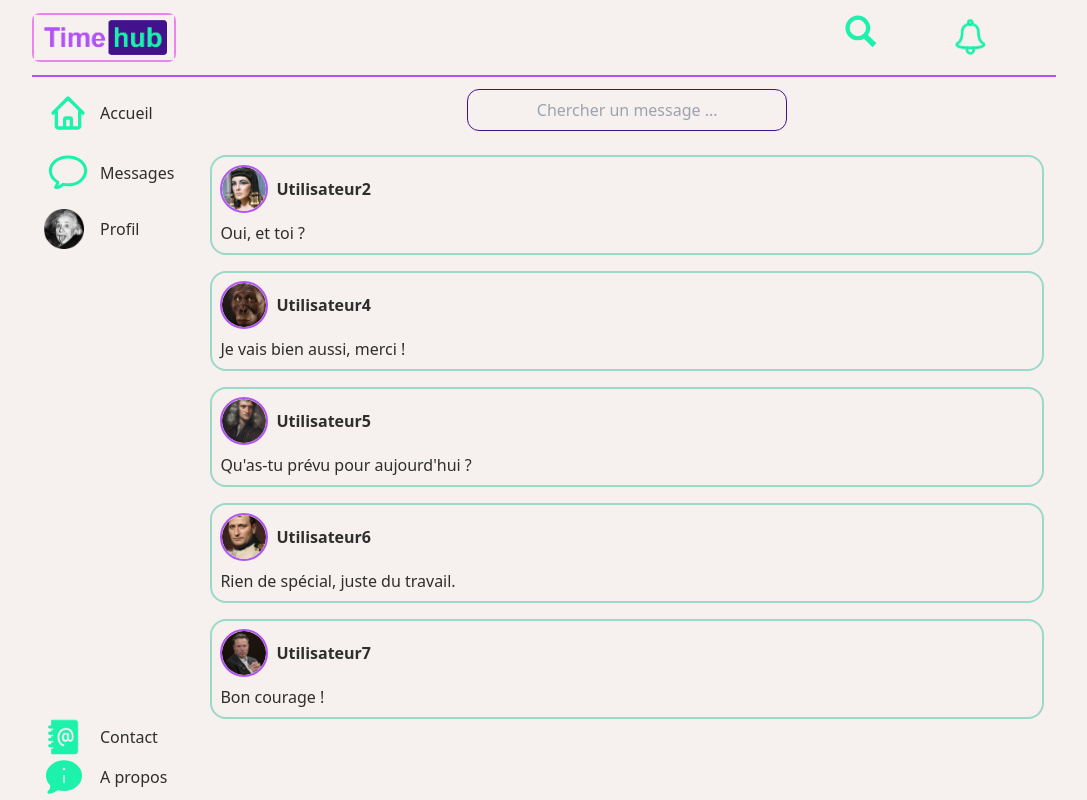
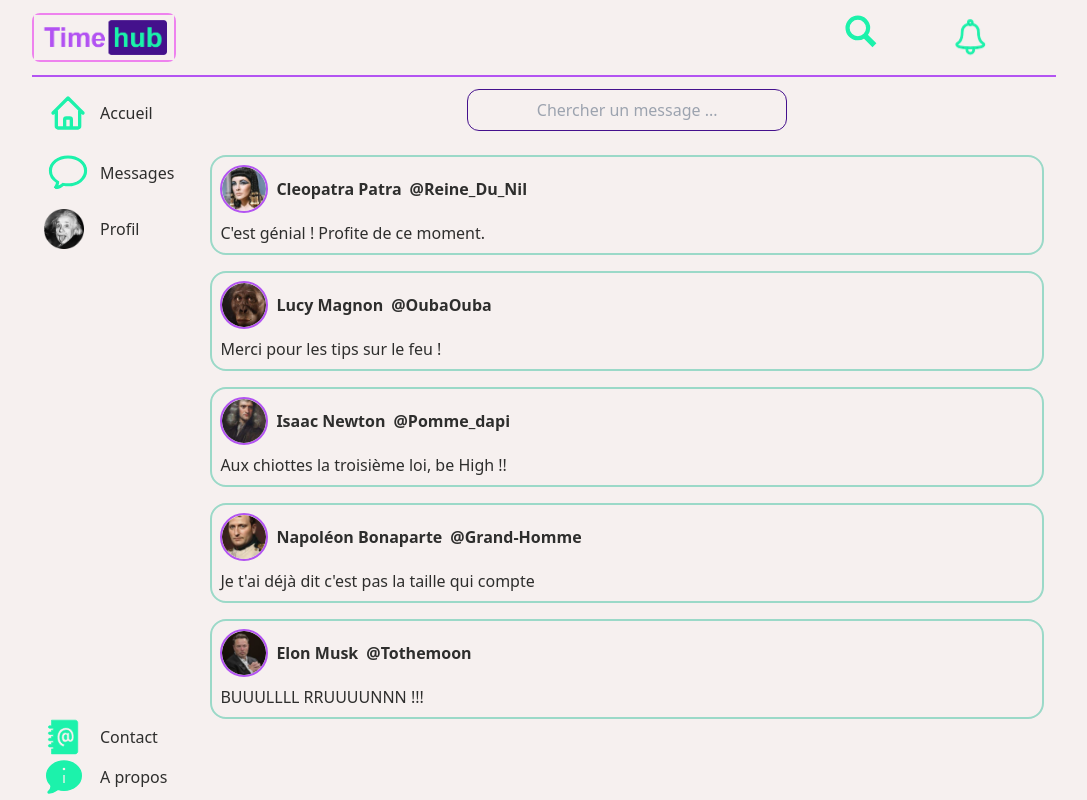
Before and after one commit to DavidDcl/TimeHub-Project, a React (Vite) app in the folder frontend/: page /chatpage in a window 1280 px wide. Shown: the whole page, without its empty margins (96-1183 px from the left). Built offline with nearby package versions, Linux system fonts and the light colour scheme.

Commit message:
edit conversation list

```diff
--- a/frontend/src/components/ConversationList.jsx
+++ b/frontend/src/components/ConversationList.jsx
@@ -1,33 +1,37 @@
-import profile2 from "../../public/2.png";
-import { Link } from "react-router-dom";
+import { Link } from "react-router-dom"
 const ConversationList = () => {
   const conversations = [
     {
-      utilisateur: "Utilisateur2",
-      message: "Oui, et toi ?",
-      img: profile2,
+      utilisateur: "Cleopatra Patra",
+      pseudo: "Reine_Du_Nil",
+      message: "C'est génial ! Profite de ce moment.",
+      img: "/2.png",
     },
     {
-      utilisateur: "Utilisateur4",
-      message: "Je vais bien aussi, merci !",
+      utilisateur: "Lucy Magnon",
+      pseudo: "OubaOuba",
+      message: "Merci pour les tips sur le feu !",
       img: "/4.png",
     },
     {
-      utilisateur: "Utilisateur5",
-      message: "Qu'as-tu prévu pour aujourd'hui ?",
+      utilisateur: "Isaac Newton",
+      pseudo: "Pomme_dapi",
+      message: "Aux chiottes la troisième loi, be High !!",
       img: "/5.png",
     },
     {
-      utilisateur: "Utilisateur6",
-      message: "Rien de spécial, juste du travail.",
+      utilisateur: "Napoléon Bonaparte",
+      pseudo: "Grand-Homme",
+      message: "Je t'ai déjà dit c'est pas la taille qui compte",
       img: "/6.png",
     },
     {
-      utilisateur: "Utilisateur7",
-      message: "Bon courage !",
+      utilisateur: "Elon Musk",
+      pseudo: "Tothemoon",
+      message: "BUUULLLL RRUUUUNNN !!!",
       img: "/7.png",
     },
-  ];
+  ]
 
   return (
     <div className="flex flex-col">
@@ -54,6 +58,9 @@ const ConversationList = () => {
                       <p className="dark:text-secondary font-semibold ml-2">
                         {conversation.utilisateur}
                       </p>
+                      <p className="dark:text-primary font-semibold ml-2">
+                        @{conversation.pseudo}
+                      </p>
                     </div>
 
                     <p>{conversation.message}</p>
@@ -71,6 +78,9 @@ const ConversationList = () => {
                   <p className="dark:text-secondary font-semibold ml-2">
                     {conversation.utilisateur}
                   </p>
+                  <p className="dark:text-primary font-semibold ml-2">
+                    @{conversation.pseudo}
+                  </p>
                 </div>
 
                 <p>{conversation.message}</p>
@@ -80,7 +90,7 @@ const ConversationList = () => {
         ))}
       </div>
     </div>
-  );
-};
+  )
+}
 
-export default ConversationList;
+export default ConversationList
```
